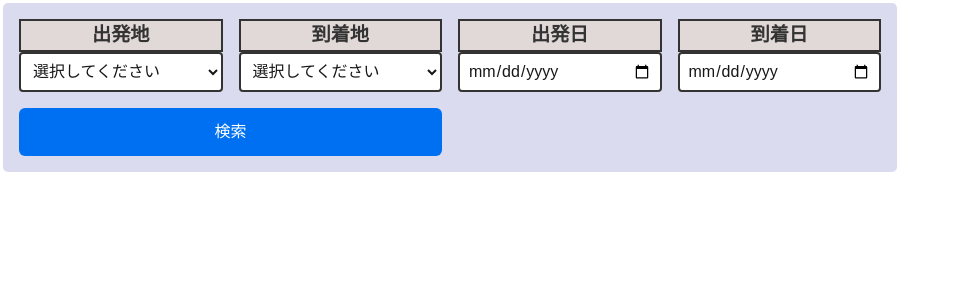
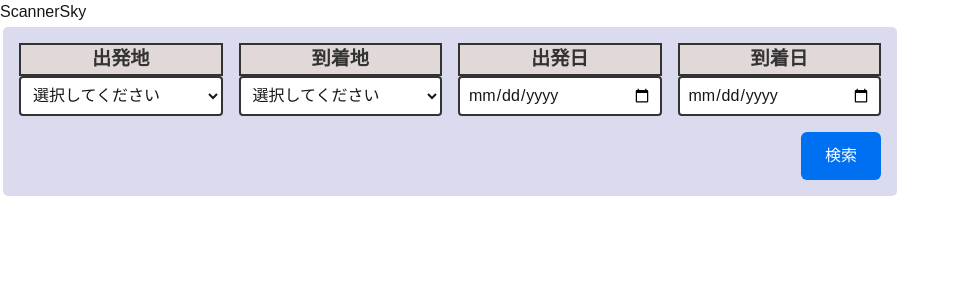
Before and after one commit to OnoHibiki/flights-ui, a Next.js app: page / in a window 1280 px wide. Shown: the top 300 px of the page, without its empty margins (0-959 px from the left). Built offline with nearby package versions, Linux system fonts and the light colour scheme.

Commit message:
検索フォームを中央寄りにして、タイトルを追加したい

```diff
--- a/src/app/page.tsx
+++ b/src/app/page.tsx
@@ -1,9 +1,20 @@
 import FlightSearchForm from "@/components/FlightSearchForm";
+import styles from "@/app/page.module.css";
+
+
 
 export default function Home() {
   return(
-    <main>
-      <FlightSearchForm />
+
+    <main className={styles.container}>
+      <div className={styles.innerBox}>
+        <div className={styles.titleContainer}>
+          <h1 className={styles.titles}>ScannerSky</h1>
+        </div>
+        <FlightSearchForm />
+      </div>
     </main>
+
+
   );
 }
--- a/src/components/FlightSearchForm.module.css
+++ b/src/components/FlightSearchForm.module.css
@@ -1,5 +1,6 @@
-.form {
+.container {
     display: grid;
+
     grid-template-columns: repeat(auto-fit, minmax(200px,1fr));
     gap: 1rem;
     padding: 1rem;
@@ -40,10 +41,10 @@
 
 
 .button {
-    grid-column: span 2;
+    grid-column: 1 / -1;
     padding: 0.75rem 1.5rem;
     font-size: 1rem;
-    justify-content: right;
+    justify-self: end;
     background-color: #0070f3;
     color: white;
     border: none;
--- a/src/components/FlightSearchForm.tsx
+++ b/src/components/FlightSearchForm.tsx
@@ -3,7 +3,10 @@ import styles from "./FlightSearchForm.module.css";
 
 const FlightSearchForm : React.FC = () =>{
     return(
-        <form className={styles.form}>
+
+
+        <form className={styles.container}>
+
 
             <div className={styles.field}>
                 <label htmlFor="form">出発地</label>
```
Also changed, not shown: src/app/page.module.css (added).
